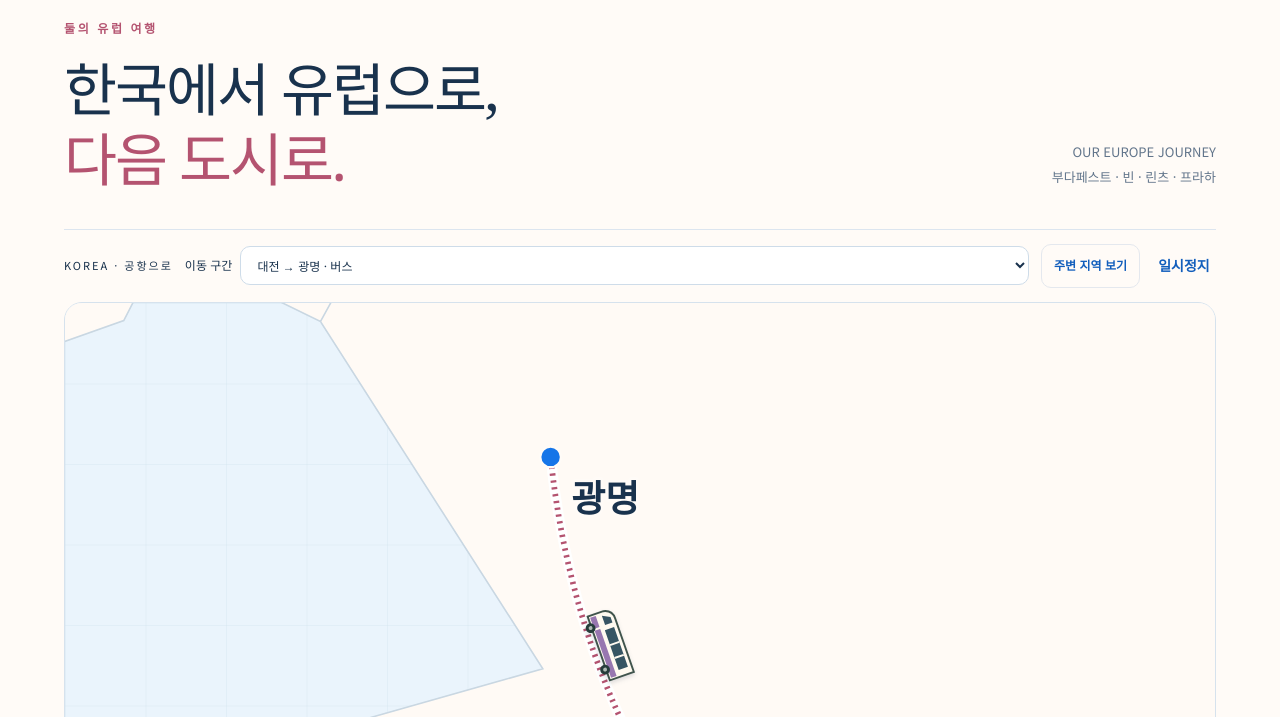
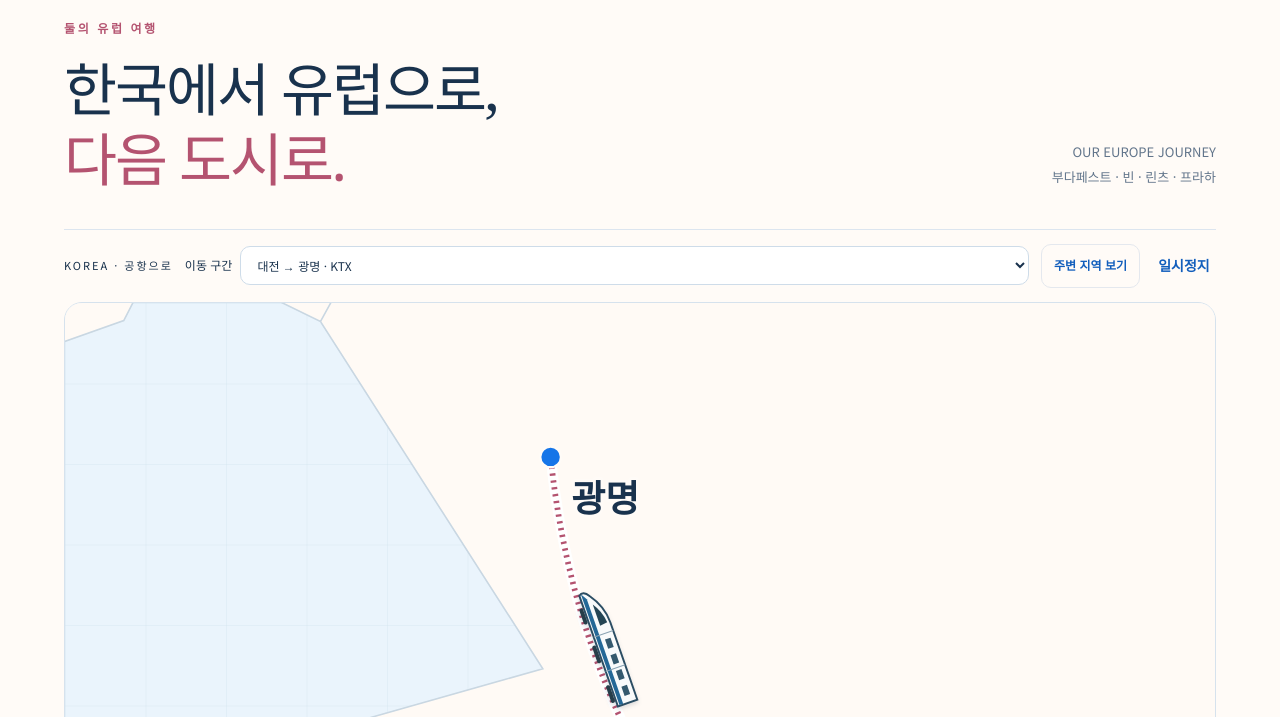
Before and after one commit to mmmg0820/trip-public, a website: page index.html in a window 1280 px wide. Shown: the part 83-800 px from the top of the page. Drawn offline with Linux system fonts and the light colour scheme.

Commit message:
Correct KTX and airport bus routes and add return flights and Dresden train trip

```diff
--- a/data.js
+++ b/data.js
@@ -120,17 +120,25 @@ window.TRIP_DATA = {
     }
   ],
   "transport": [
-    {"name":"대전 → 광명","kind":"bus","code":"국내 버스 이동 개략도"},
-    {"name":"광명 → 인천","kind":"bus","code":"공항 버스 이동 개략도"},
+    {
+      "name": "대전 → 광명",
+      "kind": "train",
+      "code": "KTX · 국내 이동 개략도"
+    },
+    {
+      "name": "광명 → 인천공항",
+      "kind": "bus",
+      "code": "공항버스 · 공항 이동 개략도"
+    },
     {
       "name": "인천 → 헬싱키",
       "kind": "flight",
-      "code": "도시 간 이동 개략도"
+      "code": "유럽행 · 헬싱키 경유"
     },
     {
       "name": "헬싱키 → 부다페스트",
       "kind": "flight",
-      "code": "도시 간 이동 개략도"
+      "code": "유럽행 · 헬싱키 환승 후 이동"
     },
     {
       "name": "부다페스트 → 빈",
@@ -153,9 +161,19 @@ window.TRIP_DATA = {
       "code": "도시 간 이동 개략도"
     },
     {
-      "name": "프라하 → 드레스덴",
-      "kind": "bus",
-      "code": "도시 간 버스 이동 개략도"
+      "name": "드레스덴 → 프라하",
+      "kind": "train",
+      "code": "도시 간 기차 이동 개략도"
+    },
+    {
+      "name": "프라하 → 헬싱키",
+      "kind": "flight",
+      "code": "귀국편 · 헬싱키 경유"
+    },
+    {
+      "name": "헬싱키 → 인천",
+      "kind": "flight",
+      "code": "귀국편 · 인천 도착"
     }
   ]
 };
--- a/index.html
+++ b/index.html
@@ -5,8 +5,8 @@
 <meta name="robots" content="noindex, nofollow"><meta name="theme-color" content="#19324d"><meta name="description" content="유럽 도시 이동 지도와 식당·와인 여행 가이드.">
 <link rel="manifest" href="./manifest.webmanifest"><link rel="apple-touch-icon" href="./assets/icon-180.png"><meta name="apple-mobile-web-app-capable" content="yes"><meta name="apple-mobile-web-app-title" content="둘의 여정"><meta name="apple-mobile-web-app-status-bar-style" content="default">
 <title>둘의 여정 · Europe, Our Journey</title>
-<link rel="icon" href="./assets/favicon.svg" type="image/svg+xml"><link rel="stylesheet" href="./style.css?v=12">
-<script defer src="./data.js?v=12"></script><script type="module" src="./public.js?v=12"></script>
+<link rel="icon" href="./assets/favicon.svg" type="image/svg+xml"><link rel="stylesheet" href="./style.css?v=13">
+<script defer src="./data.js?v=13"></script><script type="module" src="./public.js?v=13"></script>
 </head>
 <body>
 <a class="skip" href="#main">본문으로 이동</a>
--- a/map.js
+++ b/map.js
@@ -1,4 +1,4 @@
-import{escapeHTML as esc,routeVehicleTransform,routeBounds}from'./core.js?v=12';
+import{escapeHTML as esc,routeVehicleTransform,routeBounds}from'./core.js?v=13';
 const points={대전:[127.435,36.332],광명:[126.884,37.416],인천:[126.45,37.46],헬싱키:[24.97,60.32],부다페스트:[19.08,47.50],빈:[16.38,48.19],린츠:[14.29,48.29],프라하:[14.44,50.08],드레스덴:[13.73,51.04]};
 const label=s=>s.replace(/\s*공항.*$/,'').trim();
 const vehicleArt=kind=>kind==='flight'?`<g class="vehicle-art plane"><path d="M40 0Q35 -5 16 -4L-2 -5L-20 -29L-28 -29L-18 -4L-32 -3L-40 -13L-45 -13L-41 0L-45 13L-40 13L-32 3L-18 4L-28 29L-20 29L-2 5L16 4Q35 5 40 0Z" fill="#fff" stroke="#274e65" stroke-width="1.8"/><path d="M22 -3L28 -2L28 2L22 3" fill="#315c77"/><path d="M-31 0H20" stroke="#749ab4" stroke-width="2"/><path d="M-8 -14H2M-8 14H2" stroke="#274e65" stroke-width="4" stroke-linecap="round"/></g>`:kind==='bus'?`<g class="vehicle-art bus"><path d="M-34 -14H24Q33 -14 35 -5V12H-34Z" fill="#fffaf0" stroke="#40544c" stroke-width="2"/><path d="M-32 4H33V10H-32Z" fill="#9877b0"/><path d="M-27 -10H16V0H-27Z M21 -10H27L31 -2H21Z" fill="#375563"/><path d="M-14 -10V0M0 -10V0M20 1V10" stroke="#fffaf0" stroke-width="2"/><circle cx="-22" cy="13" r="5" fill="#263d3b"/><circle cx="23" cy="13" r="5" fill="#263d3b"/><circle cx="-22" cy="13" r="2" fill="#afbbb5"/><circle cx="23" cy="13" r="2" fill="#afbbb5"/></g>`:`<g class="vehicle-art train"><path d="M-62 -12H22Q39 -12 54 -1Q62 4 58 9H-62Z" fill="#f8fafb" stroke="#2b4d63" stroke-width="2"/><path d="M-61 3H52L59 7H-61Z" fill="#246897"/><path d="M23 -9Q35 -8 45 -1H22Z" fill="#244555"/><path d="M-54 -7H-44V-1H-54Z M-37 -7H-27V-1H-37Z M-20 -7H-10V-1H-20Z M-3 -7H7V-1H-3Z" fill="#34596e"/><path d="M-24 -12V9M13 -12V9" stroke="#8aa3b3" stroke-width="1"/><path d="M-55 12H-40M-12 12H3M30 12H43" stroke="#263e4a" stroke-width="4" stroke-linecap="round"/></g>`;
@@ -24,10 +24,10 @@ function animateVehicle(host,kind){
 let resumeMotion=()=>{};
 export async function setupMap(data){
  const host=document.querySelector('#travel-map');if(!host)return;
- const segments=data.transport.map(t=>({...t,from:label(t.name.split('→')[0]),to:label(t.name.split('→')[1]||'')})).filter(t=>points[t.from]&&points[t.to]);
+ const segments=data.transport.map(t=>({...t,from:label(t.name.split('→')[0]),to:label(t.name.split('→')[1]||''),fromLabel:t.name.split('→')[0].trim(),toLabel:(t.name.split('→')[1]||'').trim()})).filter(t=>points[t.from]&&points[t.to]);
  const select=document.querySelector('#map-segment'),pause=document.querySelector('#map-pause'),overview=document.querySelector('#map-overview');
  let wide=false;
- select.innerHTML=segments.map((s,i)=>`<option value="${i}">${esc(s.from)} → ${esc(s.to)} · ${s.kind==='flight'?'비행기':s.kind==='bus'?'버스':'기차'}</option>`).join('');
+ select.innerHTML=segments.map((s,i)=>`<option value="${i}">${esc(s.fromLabel)} → ${esc(s.toLabel)} · ${s.code.startsWith('KTX')?'KTX':s.code.startsWith('공항버스')?'공항버스':s.kind==='flight'?'비행기':s.kind==='bus'?'버스':'기차'}</option>`).join('');
  try{geography=await(await fetch('./assets/world.json')).json();}catch{geography={features:[]};}
  function render(reset=true){
   cancelAnimationFrame(frame);if(reset)elapsed=0;lastTime=0;
@@ -48,11 +48,11 @@ export async function setupMap(data){
   });
   const labels=stations.map(([name,p])=>{
    const [x,y]=xy(p),active=name===s.from||name===s.to,right=x<w/2;
-   return `<g class="map-station ${active?'selected':''}"><circle cx="${x}" cy="${y}" r="${active?9:4}"/><text x="${x+(right?18:-18)}" y="${y+48}" text-anchor="${right?'start':'end'}">${esc(name)}</text></g>`;
+   return `<g class="map-station ${active?'selected':''}"><circle cx="${x}" cy="${y}" r="${active?9:4}"/><text x="${x+(right?18:-18)}" y="${y+48}" text-anchor="${right?'start':'end'}">${esc(name===s.from?s.fromLabel:name===s.to?s.toLabel:name)}</text></g>`;
   }).join('');
-  host.innerHTML=`<svg viewBox="0 0 ${w} ${h}" role="img" aria-label="${esc(s.from)}에서 ${esc(s.to)}까지 ${vehicle} ${wide?'주변 지역':'확대'} 이동 경로"><defs><pattern id="map-grid" width="70" height="70" patternUnits="userSpaceOnUse"><path d="M70 0H0V70" fill="none" stroke="#cddfeb" stroke-width=".5"/></pattern></defs><rect width="${w}" height="${h}" fill="#eaf4fc"/><rect width="${w}" height="${h}" fill="url(#map-grid)"/><path d="${land}" fill="#fffaf5" stroke="#c9d7e2" stroke-width="1.4"/><path id="active-route" d="${route}" class="map-route-shadow"/><path d="${route}" class="map-route ${world?'air':'rail'}"/>${labels}<g class="map-vehicle" aria-hidden="true"><g class="vehicle-direction"><g class="vehicle-size">${vehicleArt(s.kind)}</g></g></g></svg>`;
-  document.querySelector('#map-mode').textContent=domestic?'KOREA · 공항으로':world&&Math.abs(points[s.from][0]-points[s.to][0])>40?'KOREA → EUROPE':'EUROPE · 도시 이동';
-  document.querySelector('#map-caption').innerHTML=`<strong>${esc(s.from)} <span>→</span> ${esc(s.to)}</strong><span>${esc(s.code)} · ${wide?'주변 지역':'구간 확대'}</span>`;
+  host.innerHTML=`<svg viewBox="0 0 ${w} ${h}" role="img" aria-label="${esc(s.fromLabel)}에서 ${esc(s.toLabel)}까지 ${vehicle} ${wide?'주변 지역':'확대'} 이동 경로"><defs><pattern id="map-grid" width="70" height="70" patternUnits="userSpaceOnUse"><path d="M70 0H0V70" fill="none" stroke="#cddfeb" stroke-width=".5"/></pattern></defs><rect width="${w}" height="${h}" fill="#eaf4fc"/><rect width="${w}" height="${h}" fill="url(#map-grid)"/><path d="${land}" fill="#fffaf5" stroke="#c9d7e2" stroke-width="1.4"/><path id="active-route" d="${route}" class="map-route-shadow"/><path d="${route}" class="map-route ${world?'air':'rail'}"/>${labels}<g class="map-vehicle" aria-hidden="true"><g class="vehicle-direction"><g class="vehicle-size">${vehicleArt(s.kind)}</g></g></g></svg>`;
+  document.querySelector('#map-mode').textContent=domestic?'KOREA · 공항으로':world&&Math.abs(points[s.from][0]-points[s.to][0])>40?(s.from==='인천'?'KOREA → EUROPE':'EUROPE → KOREA'):'EUROPE · 도시 이동';
+  document.querySelector('#map-caption').innerHTML=`<strong>${esc(s.fromLabel)} <span>→</span> ${esc(s.toLabel)}</strong><span>${esc(s.code)} · ${wide?'주변 지역':'구간 확대'}</span>`;
   if(overview){overview.textContent=wide?'구간 확대 보기':'주변 지역 보기';overview.setAttribute('aria-pressed',String(wide));}
   resumeMotion=animateVehicle(host,s.kind);pause.textContent=reducedMotion.matches?'동작 줄임':paused?'재생':'일시정지';
  }
--- a/public.js
+++ b/public.js
@@ -1,5 +1,5 @@
-import {escapeHTML as esc, searchRecommendations, publicRoute} from './core.js?v=12';
-import {setupMap} from './map.js?v=12';
+import {escapeHTML as esc, searchRecommendations, publicRoute} from './core.js?v=13';
+import {setupMap} from './map.js?v=13';
 const data=window.TRIP_DATA;
 const search=document.querySelector('#trip-search');
 let filter='all';
--- a/sw.js
+++ b/sw.js
@@ -1,5 +1,5 @@
-const CACHE='trip-public-guide-v12';
-const FILES=['./','./index.html','./style.css?v=12','./public.js?v=12','./map.js?v=12','./core.js?v=12','./data.js?v=12','./assets/world.json','./assets/budapest.jpg','./assets/favicon.svg','./manifest.webmanifest','./assets/icon-180.png','./assets/icon-192.png','./assets/icon-512.png'];
+const CACHE='trip-public-guide-v13';
+const FILES=['./','./index.html','./style.css?v=13','./public.js?v=13','./map.js?v=13','./core.js?v=13','./data.js?v=13','./assets/world.json','./assets/budapest.jpg','./assets/favicon.svg','./manifest.webmanifest','./assets/icon-180.png','./assets/icon-192.png','./assets/icon-512.png'];
 const allowed=new Set(FILES.map(f=>new URL(f,self.registration.scope).href));
 self.addEventListener('install',e=>e.waitUntil(caches.open(CACHE).then(c=>c.addAll(FILES.map(url=>new Request(url,{cache:'reload'})))).then(()=>self.skipWaiting())));
 self.addEventListener('activate',e=>e.waitUntil(caches.keys().then(keys=>Promise.all(keys.filter(k=>k!==CACHE&&(k.startsWith('honeymoon-')||k.startsWith('trip-public-')||k.startsWith('public-trip-'))).map(k=>caches.delete(k)))).then(()=>self.clients.claim())));
```
Also changed, not shown: tests/public.test.mjs (+7 -2 lines), README.md.
